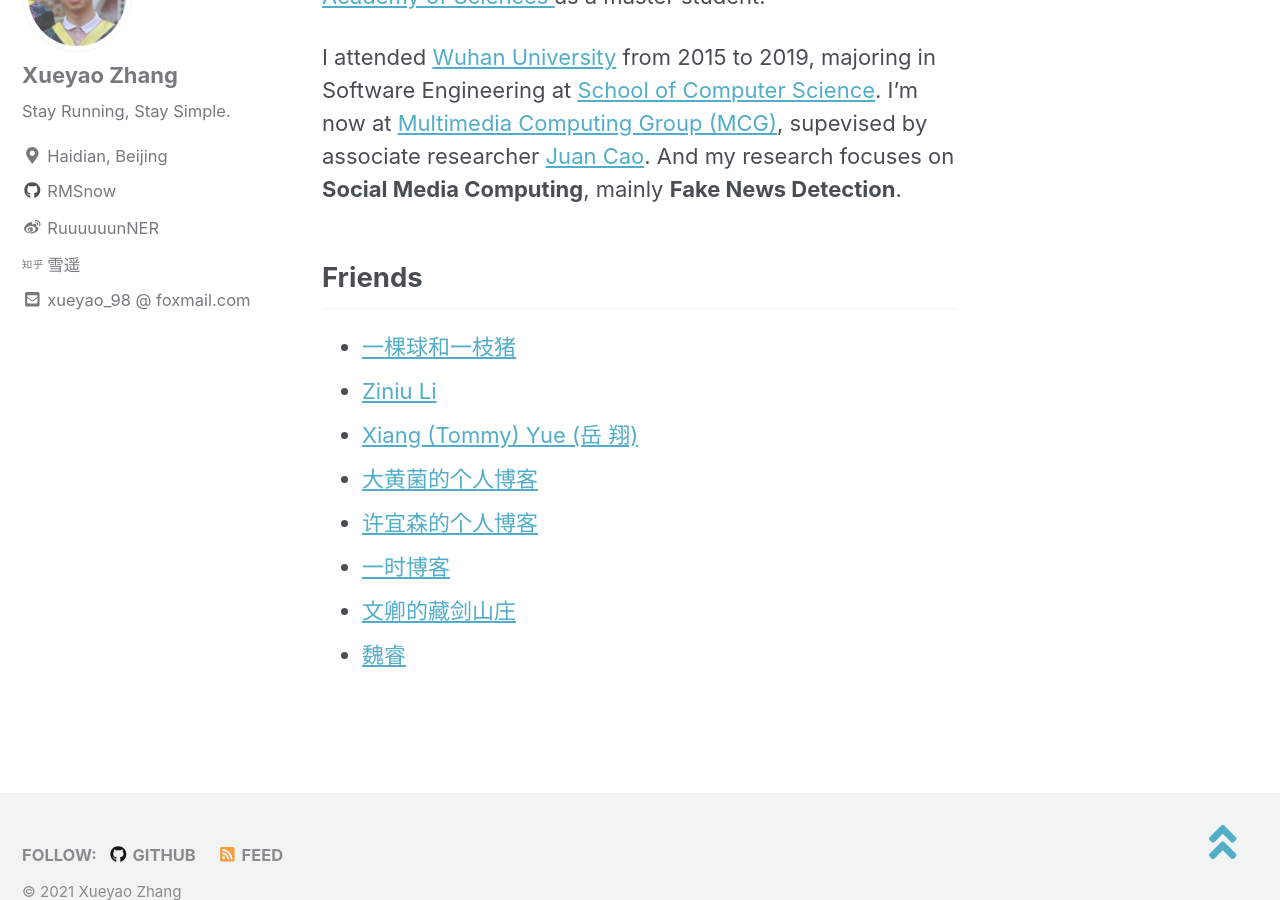
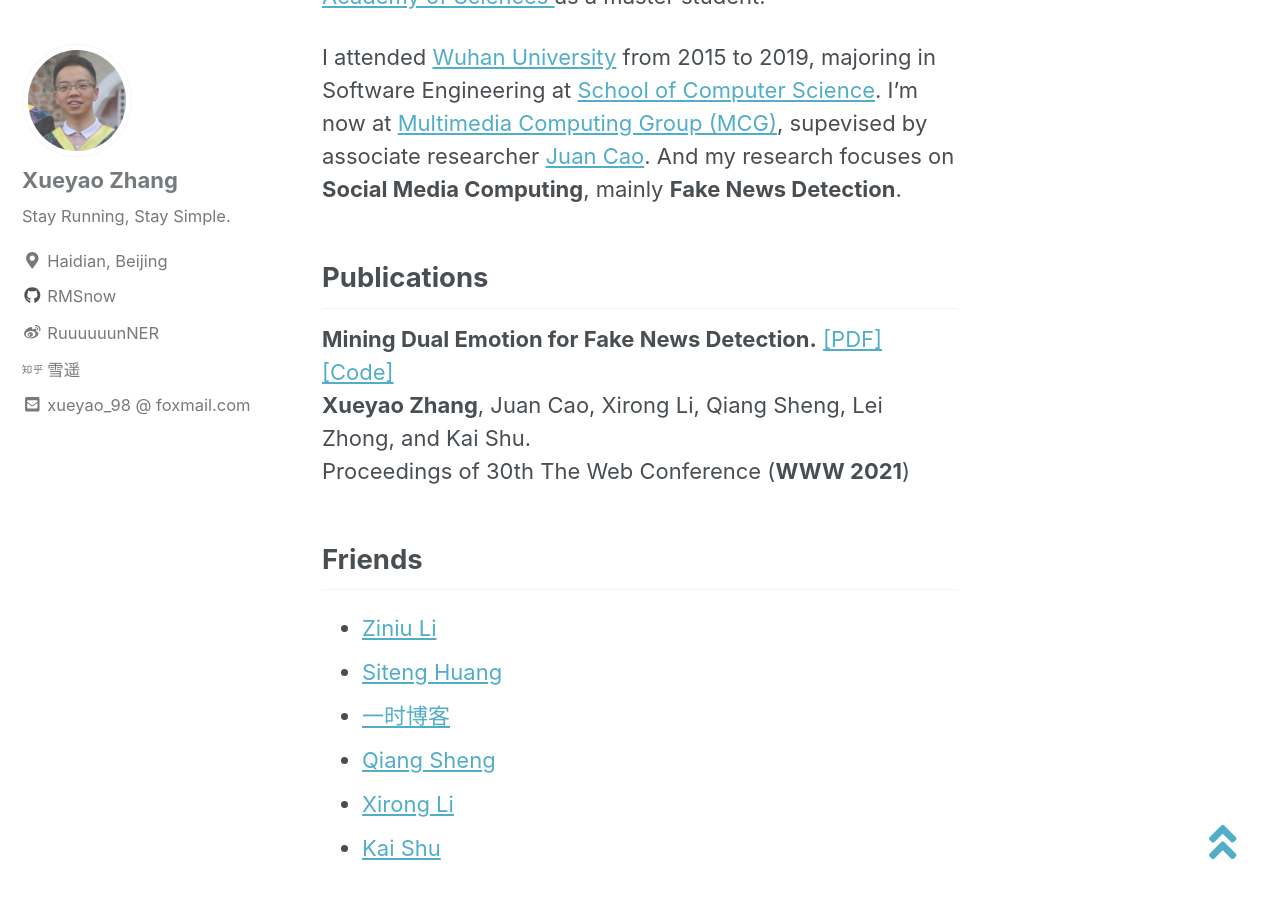
Before and after one commit to RMSnow/RMSnow.github.io, a Jekyll site: the page built from about/about.md, in a window 1280 px wide and 900 px high, scrolled down 282 px. Built offline with Jekyll 4.4.1, drawn with Linux system fonts in a browser that asks for light colours; nearby versions of some CDN libraries.

```diff
--- a/about/about.md
+++ b/about/about.md
@@ -9,13 +9,17 @@ Xueyao Zhang (张雪遥), born on Jan 17, 1998, is currently studying in [Instit
 
 I attended [Wuhan University](https://www.whu.edu.cn/) from 2015 to 2019, majoring in Software Engineering at [School of Computer Science](http://cs.whu.edu.cn/). I'm now at [Multimedia Computing Group (MCG)](http://mcg.ict.ac.cn/wordpress/), supevised by associate researcher [Juan Cao](http://mcg.ict.ac.cn/wordpress/experts/caojuan/). And my research focuses on **Social Media Computing**, mainly **Fake News Detection**.
 
+## Publications
+
+**Mining Dual Emotion for Fake News Detection.** [[PDF]](https://arxiv.org/abs/1903.01728) [[Code]](https://github.com/RMSnow/WWW2021)
+**Xueyao Zhang**, Juan Cao, Xirong Li, Qiang Sheng, Lei Zhong, and Kai Shu.
+Proceedings of 30th The Web Conference (**WWW 2021**)
+
 ## Friends
 
-- [一棵球和一枝猪](https://www.cnblogs.com/chunzhulovefeiyue/)
 - [Ziniu Li](http://www.liziniu.org/)
-- [Xiang (Tommy) Yue (岳 翔)](http://whutommy.cn/)
-- [大黄菌的个人博客](http://kyonhuang.top/)
-- [许宜森的个人博客](https://daixinyuxuyisen.cn/)
+- [Siteng Huang](http://kyonhuang.top/)
 - [一时博客](https://hellogod.cn/)
-- [文卿的藏剑山庄](http://yaowenqing.com/)
-- [魏睿](https://rayvec.github.io/)
+- [Qiang Sheng](https://sheng-qiang.github.io)
+- [Xirong Li](http://lixirong.net)
+- [Kai Shu](http://cs.iit.edu/~kshu/index.html)
```
Also changed, not shown: _posts/2021-02-27-2020 Summary.md (added, +12 -0 lines).
